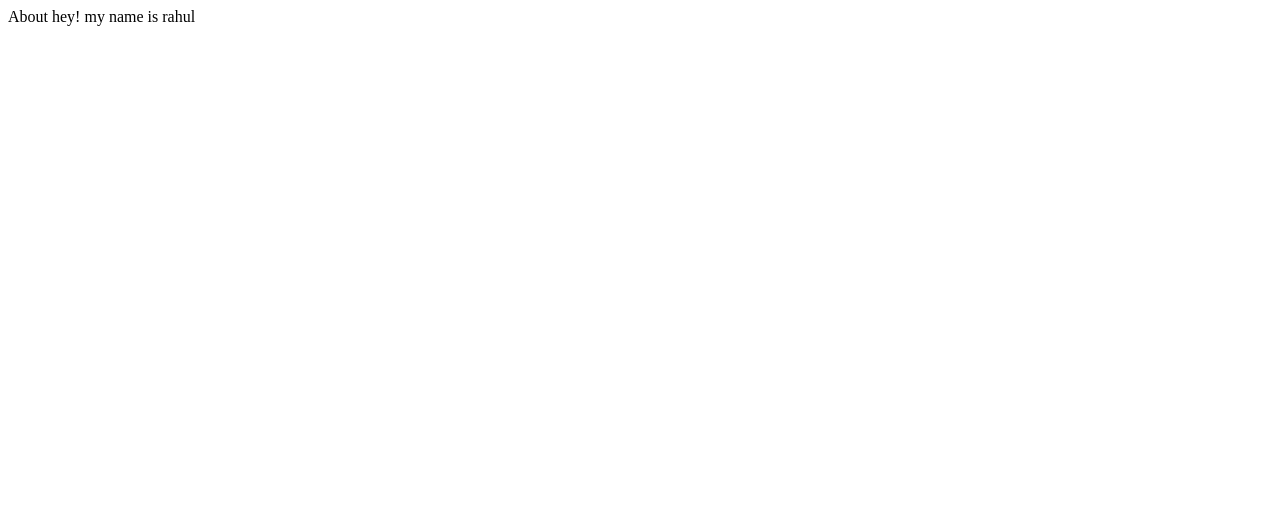
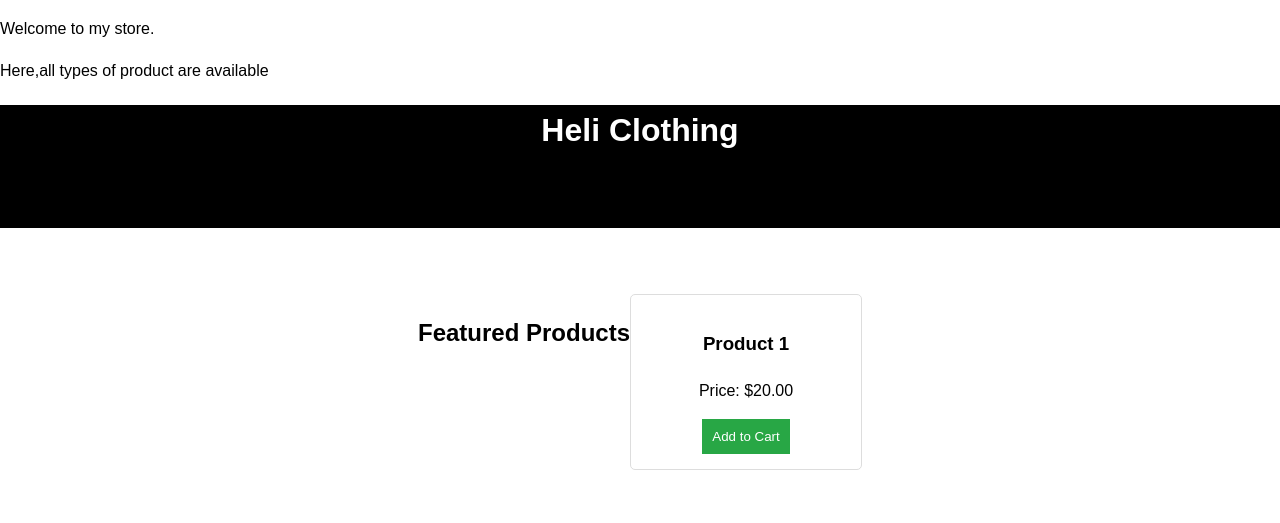
Before and after one commit to pankajpatil2003/portfolio-site, a plain HTML site: page index.html in a window 1280 px wide. Drawn offline with Linux system fonts and the light colour scheme.

Commit message:
the heli shopping add

```diff
--- a/index.html
+++ b/index.html
@@ -1,2 +1,31 @@
-About
-hey! my name is rahul
+<!DOCTYPE html>
+<head>
+    <title>Heli clothing</title>
+    <link rel="stylesheet" href="style.css">
+</head>
+<body>
+     <p>Welcome to my store.</p>
+     <p>Here,all types of product are available </p>
+
+    <header>
+        <h1>Heli Clothing</h1>
+        <nav>
+            <ul>
+                <li><a href="#">Home</a></li>
+                <li><a href="#">Shop</a></li>
+            </ul>
+        </nav>
+    </header>
+
+
+        <section class="products">
+            <h2>Featured Products</h2>
+            <div class="product-card">
+                <h3>Product 1</h3>
+                <p>Price: $20.00</p>
+                <button>Add to Cart</button>
+            </div>
+        </section>
+
+</body>
+</html>
--- a/style.css
+++ b/style.css
@@ -1 +1,54 @@
-body { background-color: blue; }
+paragraph {
+    font-family:Arial,  sans-serif;
+    background-colour : white;
+
+}
+    body {
+    font-family: Arial, sans-serif;
+    margin: 0;
+    padding: 0;
+    line-height: 1.6;
+    background-color:white;
+}
+
+header {
+    background:black;
+    color: #fff;
+    padding: 0;
+    text-align: center;
+}
+
+nav ul {
+    list-style: none;
+    padding: 0;
+}
+
+
+
+nav ul li a {
+    color: black;
+    text-decoration: none;
+}
+
+.products {
+    padding: 50px;
+    display: flex;
+    justify-content: center;
+}
+
+.product-card {
+    background: white;
+    padding: 15px;
+    border: 1px solid #ddd;
+    border-radius: 5px;
+    width: 200px;
+    text-align: center;
+}
+
+button {
+    background: #28a745;
+    color: white;
+    border: none;
+    padding: 10px;
+    cursor: pointer;
+}
```
